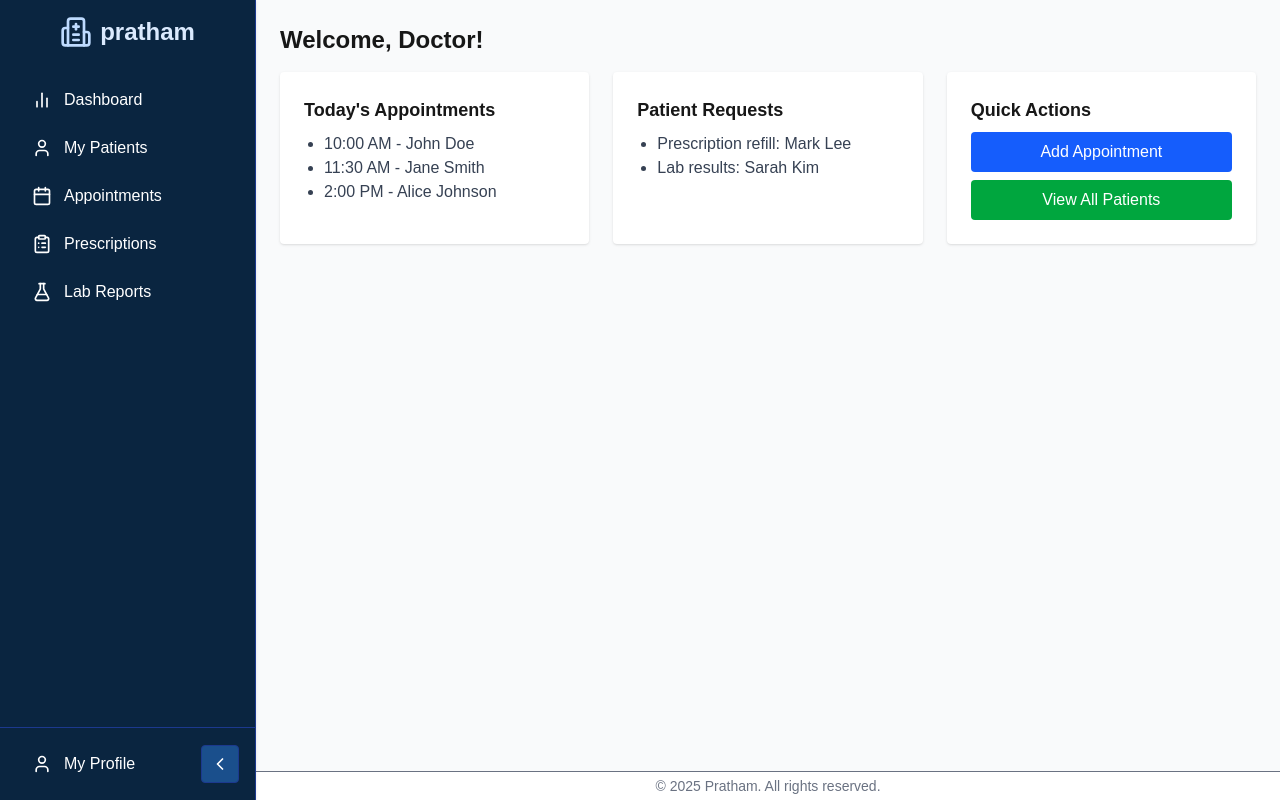
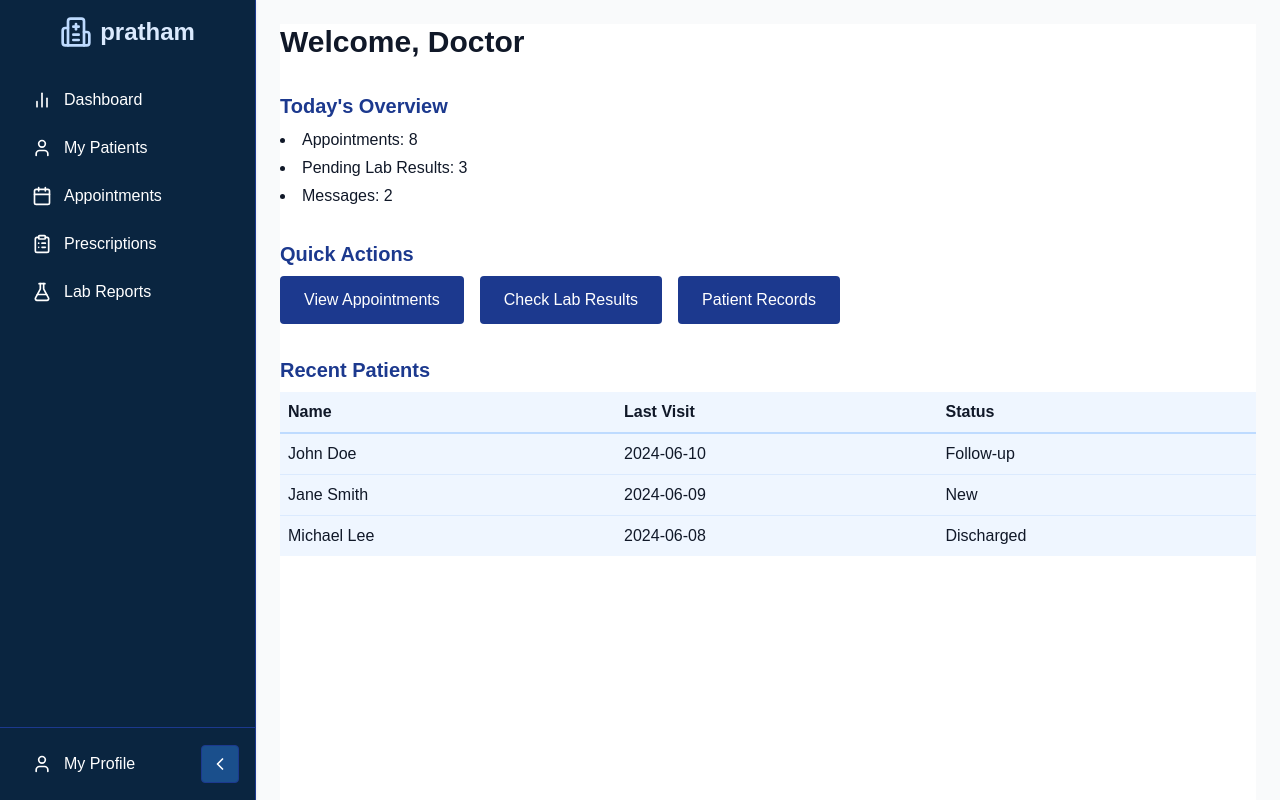
Before and after one commit to adityasriv2317/pratham, a Next.js app: page /dashboard/doctor in a window 1280 px wide. Built offline with nearby package versions, Linux system fonts and the light colour scheme; a web font is replaced by a local one; what next-redux-wrapper would draw is missing.

Commit message:
relogin fix

```diff
--- /dev/null
+++ b/src/app/dashboard/doctor/dashboard.tsx
@@ -0,0 +1,60 @@
+const DoctorDashboard = () => {
+    return (
+        <main className="doctor-dashboard-container bg-white text-gray-900 min-h-screen">
+            <h1 className="text-3xl font-bold text-gray-900">Welcome, Doctor</h1>
+            <section className="mt-8">
+                <h2 className="text-xl font-semibold text-blue-900 mb-2">Today's Overview</h2>
+                <ul className="list-disc list-inside space-y-1">
+                    <li>Appointments: 8</li>
+                    <li>Pending Lab Results: 3</li>
+                    <li>Messages: 2</li>
+                </ul>
+            </section>
+            <section className="mt-8">
+                <h2 className="text-xl font-semibold text-blue-900 mb-2">Quick Actions</h2>
+                <div className="flex gap-4">
+                    <button className="bg-blue-900 text-white rounded px-6 py-3 font-medium hover:bg-blue-800 transition">
+                        View Appointments
+                    </button>
+                    <button className="bg-blue-900 text-white rounded px-6 py-3 font-medium hover:bg-blue-800 transition">
+                        Check Lab Results
+                    </button>
+                    <button className="bg-blue-900 text-white rounded px-6 py-3 font-medium hover:bg-blue-800 transition">
+                        Patient Records
+                    </button>
+                </div>
+            </section>
+            <section className="mt-8">
+                <h2 className="text-xl font-semibold text-blue-900 mb-2">Recent Patients</h2>
+                <table className="w-full border-collapse bg-blue-50 text-gray-900">
+                    <thead>
+                        <tr>
+                            <th className="border-b-2 border-blue-200 px-2 py-2 text-left">Name</th>
+                            <th className="border-b-2 border-blue-200 px-2 py-2 text-left">Last Visit</th>
+                            <th className="border-b-2 border-blue-200 px-2 py-2 text-left">Status</th>
+                        </tr>
+                    </thead>
+                    <tbody>
+                        <tr>
+                            <td className="px-2 py-2 border-b border-blue-100">John Doe</td>
+                            <td className="px-2 py-2 border-b border-blue-100">2024-06-10</td>
+                            <td className="px-2 py-2 border-b border-blue-100">Follow-up</td>
+                        </tr>
+                        <tr>
+                            <td className="px-2 py-2 border-b border-blue-100">Jane Smith</td>
+                            <td className="px-2 py-2 border-b border-blue-100">2024-06-09</td>
+                            <td className="px-2 py-2 border-b border-blue-100">New</td>
+                        </tr>
+                        <tr>
+                            <td className="px-2 py-2">Michael Lee</td>
+                            <td className="px-2 py-2">2024-06-08</td>
+                            <td className="px-2 py-2">Discharged</td>
+                        </tr>
+                    </tbody>
+                </table>
+            </section>
+        </main>
+    );
+};
+
+export default DoctorDashboard;
--- a/src/app/dashboard/doctor/page.tsx
+++ b/src/app/dashboard/doctor/page.tsx
@@ -1,40 +1,15 @@
+"use client";
+
 import Layout from "@/components/Layout";
+import DoctorDashboard from "./dashboard";
 import React from "react";
 
-const DoctorDashboard: React.FC = () => {
+const DoctorDashboardPage = () => {
   return (
     <Layout role="doctor">
-      <div className="doctor-dashboard-home">
-        <h1 className="text-2xl font-bold mb-4">Welcome, Doctor!</h1>
-        <div className="grid grid-cols-1 md:grid-cols-3 gap-6">
-          <div className="bg-white rounded shadow p-6">
-            <h2 className="text-lg font-semibold mb-2">Today's Appointments</h2>
-            <ul className="list-disc ml-5 text-gray-700">
-              <li>10:00 AM - John Doe</li>
-              <li>11:30 AM - Jane Smith</li>
-              <li>2:00 PM - Alice Johnson</li>
-            </ul>
-          </div>
-          <div className="bg-white rounded shadow p-6">
-            <h2 className="text-lg font-semibold mb-2">Patient Requests</h2>
-            <ul className="list-disc ml-5 text-gray-700">
-              <li>Prescription refill: Mark Lee</li>
-              <li>Lab results: Sarah Kim</li>
-            </ul>
-          </div>
-          <div className="bg-white rounded shadow p-6">
-            <h2 className="text-lg font-semibold mb-2">Quick Actions</h2>
-            <button className="bg-blue-600 text-white px-4 py-2 rounded mb-2 w-full">
-              Add Appointment
-            </button>
-            <button className="bg-green-600 text-white px-4 py-2 rounded w-full">
-              View All Patients
-            </button>
-          </div>
-        </div>
-      </div>
+      <DoctorDashboard />
     </Layout>
   );
 };
 
-export default DoctorDashboard;
+export default DoctorDashboardPage;
--- a/src/app/dashboard/patient/dashboard.tsx
+++ b/src/app/dashboard/patient/dashboard.tsx
@@ -1,32 +1,32 @@
 const PatientDashboard = () => {
   return (
-    <main className="p-8">
+    <main className="bg-white min-h-screen">
       <section className="grid grid-cols-1 md:grid-cols-3 gap-6 mb-8">
-        <div className="bg-white shadow rounded p-6">
-          <h2 className="text-xl font-semibold mb-2">Appointments</h2>
-          <p className="text-gray-600">View and manage your appointments.</p>
+        <div className="bg-white shadow rounded p-6 border border-blue-900">
+          <h2 className="text-xl font-semibold mb-2 text-blue-900">Appointments</h2>
+          <p className="text-blue-900/70">View and manage your appointments.</p>
         </div>
-        <div className="bg-white shadow rounded p-6">
-          <h2 className="text-xl font-semibold mb-2">Medical Records</h2>
-          <p className="text-gray-600">
+        <div className="bg-white shadow rounded p-6 border border-blue-900">
+          <h2 className="text-xl font-semibold mb-2 text-blue-900">Medical Records</h2>
+          <p className="text-blue-900/70">
             Access your medical history and records.
           </p>
         </div>
-        <div className="bg-white shadow rounded p-6">
-          <h2 className="text-xl font-semibold mb-2">Billing</h2>
-          <p className="text-gray-600">View and pay your medical bills.</p>
+        <div className="bg-white shadow rounded p-6 border border-blue-900">
+          <h2 className="text-xl font-semibold mb-2 text-blue-900">Billing</h2>
+          <p className="text-blue-900/70">View and pay your medical bills.</p>
         </div>
       </section>
       <section>
-        <h2 className="text-2xl font-semibold mb-4">Recent Activity</h2>
-        <ul className="bg-white shadow rounded p-4">
-          <li className="border-b py-2">
+        <h2 className="text-2xl font-semibold mb-4 text-blue-900">Recent Activity</h2>
+        <ul className="bg-white shadow rounded p-4 border border-blue-900">
+          <li className="border-b border-blue-900/20 py-2 text-blue-900">
             Appointment with Dr. Smith on 2023-10-01.
           </li>
-          <li className="border-b py-2">
+          <li className="border-b border-blue-900/20 py-2 text-blue-900">
             Prescription refilled on 2023-09-25.
           </li>
-          <li className="py-2">
+          <li className="py-2 text-blue-900">
             Bill payment of $150 completed on 2023-09-20.
           </li>
         </ul>
--- /dev/null
+++ b/src/app/dashboard/staff/dashboard.tsx
@@ -0,0 +1,80 @@
+import React from "react";
+
+const staffData = [
+  { name: "Dr. Alice Smith", role: "Physician", status: "On Duty" },
+  { name: "Nurse John Doe", role: "Nurse", status: "Off Duty" },
+  { name: "Dr. Emily Clark", role: "Surgeon", status: "On Duty" },
+  { name: "Receptionist Mike Lee", role: "Receptionist", status: "On Duty" },
+];
+
+export default function StaffDashboard() {
+  return (
+    <div style={{ padding: "2rem" }}>
+      <h1>Hospital Staff Dashboard</h1>
+      <section style={{ marginTop: "2rem" }}>
+        <h2>Staff Overview</h2>
+        <table style={{ width: "100%", borderCollapse: "collapse" }}>
+          <thead>
+            <tr>
+              <th
+                style={{
+                  borderBottom: "1px solid #ccc",
+                  textAlign: "left",
+                  padding: "0.5rem",
+                }}
+              >
+                Name
+              </th>
+              <th
+                style={{
+                  borderBottom: "1px solid #ccc",
+                  textAlign: "left",
+                  padding: "0.5rem",
+                }}
+              >
+                Role
+              </th>
+              <th
+                style={{
+                  borderBottom: "1px solid #ccc",
+                  textAlign: "left",
+                  padding: "0.5rem",
+                }}
+              >
+                Status
+              </th>
+            </tr>
+          </thead>
+          <tbody>
+            {staffData.map((staff, idx) => (
+              <tr key={idx}>
+                <td
+                  style={{ padding: "0.5rem", borderBottom: "1px solid #eee" }}
+                >
+                  {staff.name}
+                </td>
+                <td
+                  style={{ padding: "0.5rem", borderBottom: "1px solid #eee" }}
+                >
+                  {staff.role}
+                </td>
+                <td
+                  style={{ padding: "0.5rem", borderBottom: "1px solid #eee" }}
+                >
+                  <span
+                    style={{
+                      color: staff.status === "On Duty" ? "green" : "gray",
+                      fontWeight: "bold",
+                    }}
+                  >
+                    {staff.status}
+                  </span>
+                </td>
+              </tr>
+            ))}
+          </tbody>
+        </table>
+      </section>
+    </div>
+  );
+}
--- a/src/app/layout.tsx
+++ b/src/app/layout.tsx
@@ -3,7 +3,6 @@
 import type { Metadata } from "next";
 import { Geist, Geist_Mono } from "next/font/google";
 import "./globals.css";
-import { StoreProvider } from "@/store/StoreProvider";
 import Head from "next/head";
 import { Provider } from "react-redux";
 import { store } from "@/store";
--- a/src/pages/api/auth/relogin.js
+++ b/src/pages/api/auth/relogin.js
@@ -1,5 +1,6 @@
 import jwt from "jsonwebtoken";
 import { cookies } from "next/headers";
+import { connectToDB } from "@/lib/mongodb.js";
 import { getUserById } from "@/utils/auth.js";
 
 const REFRESH_TOKEN_SECRET =
@@ -8,9 +9,12 @@ const ACCESS_TOKEN_SECRET =
   process.env.ACCESS_TOKEN_SECRET || "yourAccessSecret";
 
 export default async function handler(req, res) {
+  await connectToDB();
+
   const refreshToken = req.cookies?.refreshToken;
 
   if (!refreshToken) {
+    console.error("No refresh token provided");
     return res.status(401).json({ message: "No refresh token" });
   }
 
@@ -40,6 +44,7 @@ export default async function handler(req, res) {
     // console.log("logged in");
     return res.status(200).json({ user: { ...user, password: undefined } });
   } catch (err) {
+    console.error("Refresh token error:", err);
     return res.status(401).json({ message: "Invalid refresh token" });
   }
 }
```
Also changed, not shown: src/app/dashboard/admin/page.tsx (line endings or trailing spaces).
